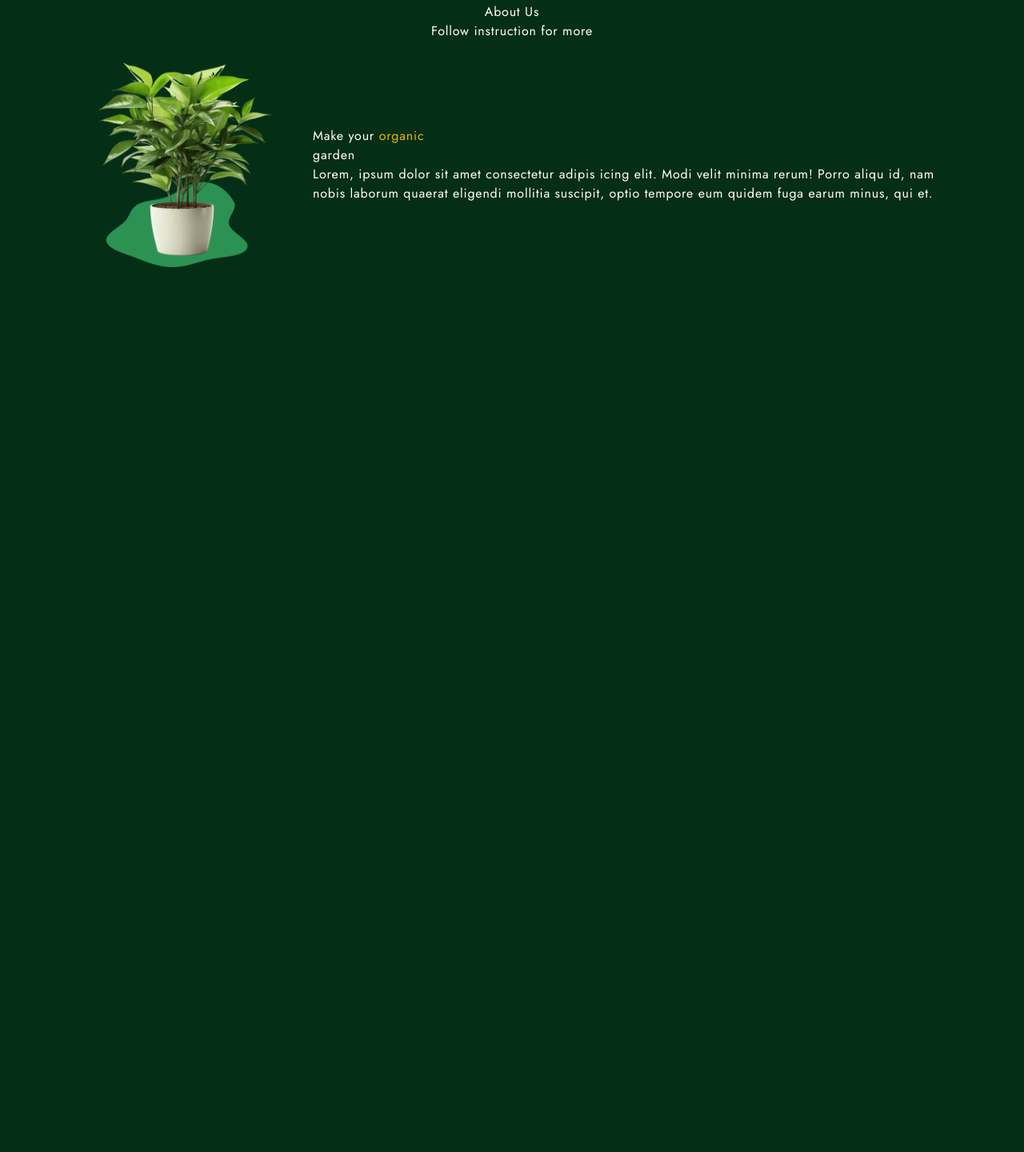
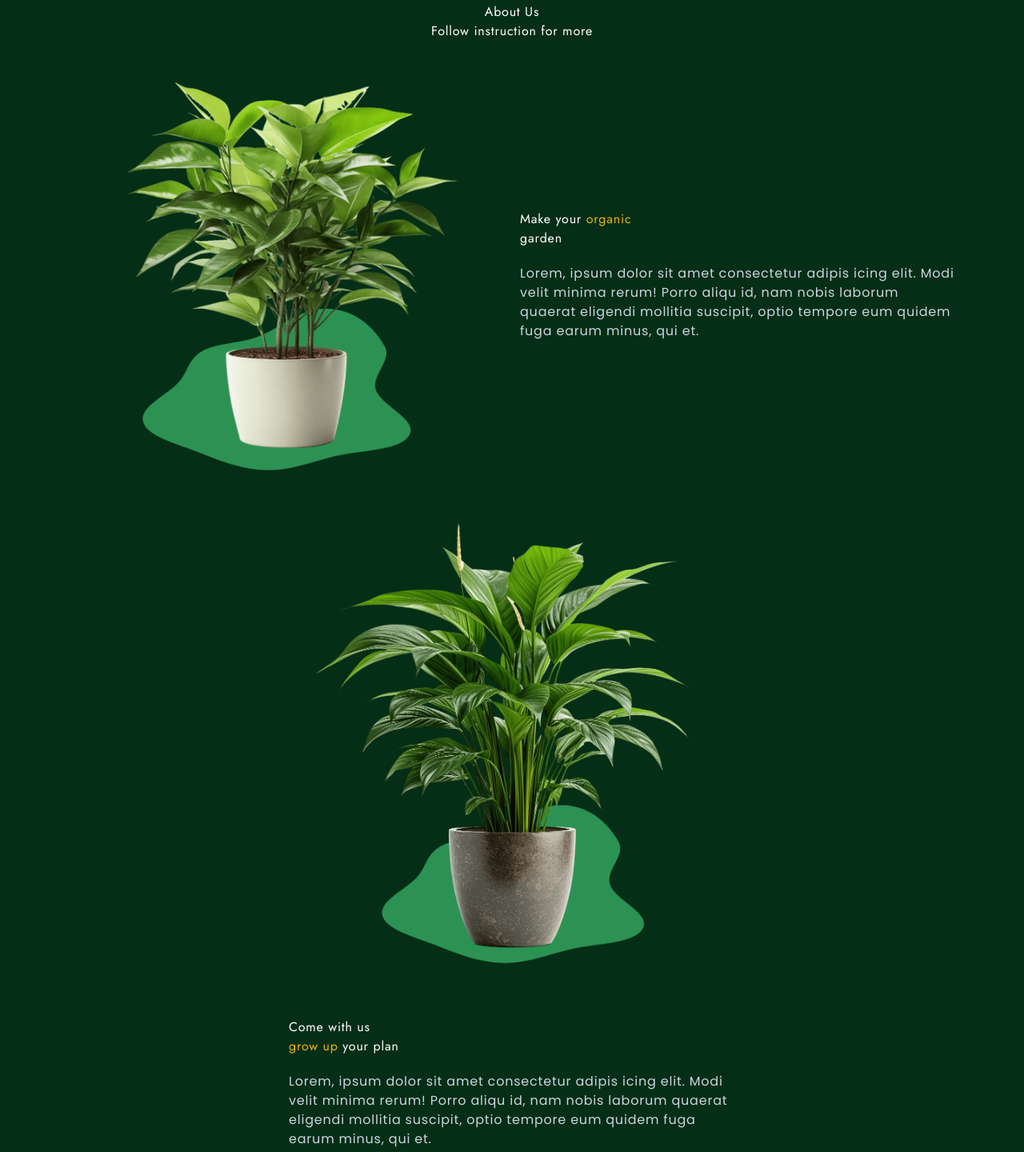
Before and after one commit to Liyana04/tailwind-project, a website: page index.html in a window 1280 px wide. Shown: the part 1303-2743 px from the top of the page at 80% size. Before the commit the page ends 2223 px from the top, so only its background shows below. Drawn offline with nearby package versions, Linux system fonts and the light colour scheme.

Commit message:
add about

```diff
--- a/index.html
+++ b/index.html
@@ -204,13 +204,13 @@
 
                <!-- content -->
 
-               <div class="">
-                <div>
+               <div class="w-full lg:w-1/2">
+                <div class="space-y-5">
                   <h3>
                     Make your <span class="text-yellow-500">organic</span> <br>garden
                   </h3>
 
-                  <p>Lorem, ipsum dolor sit amet consectetur adipis
+                  <p class="text-slate-300 font-Poppins">Lorem, ipsum dolor sit amet consectetur adipis
                     icing elit. Modi velit minima rerum! Porro aliqu
                     id, nam nobis laborum quaerat eligendi mollitia
                     suscipit, optio tempore eum quidem fuga earum minus, qui et.
@@ -219,6 +219,31 @@
                 </div>
                </div>
              </div>
+
+            <!-- item 2 -->
+            <div class="flex flex-col items-center lg:flex-row-reverse gap-5">
+              <!-- image -->
+                <div class="w-full lg:w-1/2">
+                <img src="assets/img/plant-2.png" alt="about_img" class="w-full sm:w-2/3 lg:w-full xl:w-2/3 mx-auto">
+                </div>
+
+                <!-- content -->
+
+                <div class="w-full lg:w-1/2">
+                <div class="space-y-5">
+                  <h3>
+                    Come with us <br><span class="text-yellow-500">grow up</span> your plan
+                  </h3>
+
+                  <p class="text-slate-300 font-Poppins">Lorem, ipsum dolor sit amet consectetur adipis
+                    icing elit. Modi velit minima rerum! Porro aliqu
+                    id, nam nobis laborum quaerat eligendi mollitia
+                    suscipit, optio tempore eum quidem fuga earum minus, qui et.
+                  </p>
+
+                </div>
+                </div>
+            </div>
           </div>
         </section>
 
```
